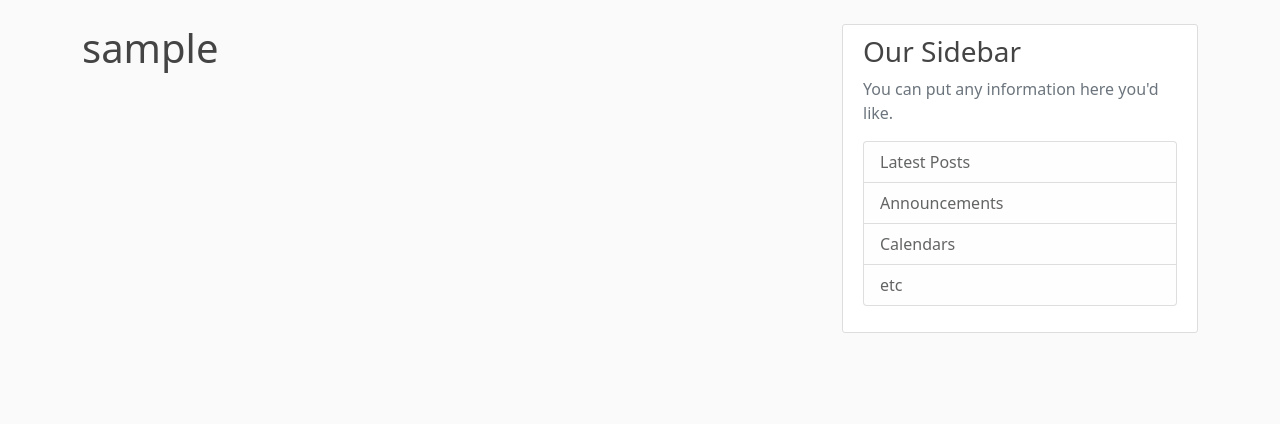
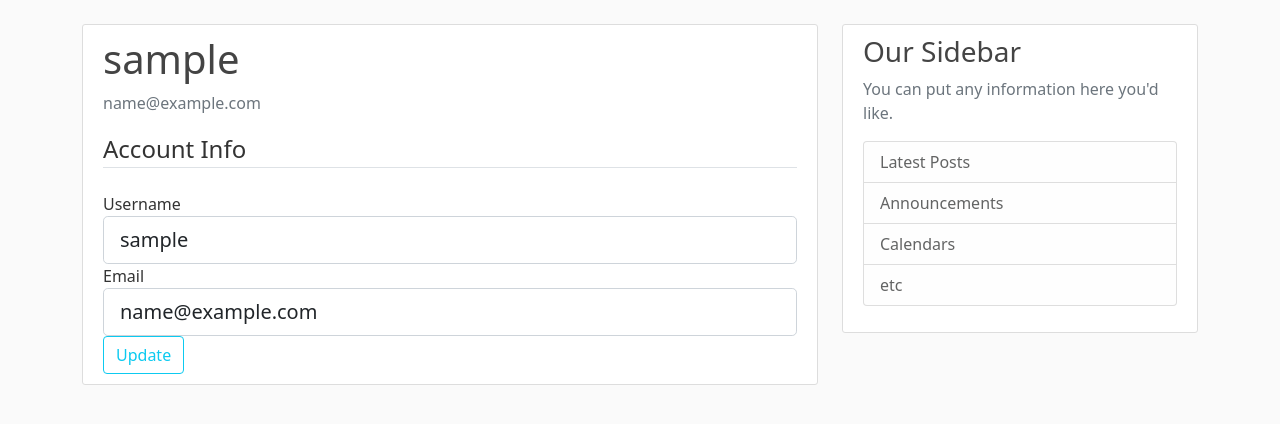
Before and after one commit to DanLanfear/FlaskRecipeApp, a Flask app: page /account in a window 1280 px wide. Shown: the part 56-480 px from the top of the page. Run offline with Flask 2, Linux system fonts and the light colour scheme; the visitor is signed in with stand-in values (Sample User, id 1); data comes from the database, SQL or seed files in the repository.

Commit message:
functional account page

```diff
--- a/Flask_Recipe/flaskrecipe/forms.py
+++ b/Flask_Recipe/flaskrecipe/forms.py
@@ -1,7 +1,9 @@
+from locale import currency
 from flask_wtf import FlaskForm
 from wtforms import StringField, BooleanField, PasswordField, SubmitField
 from wtforms.validators import DataRequired, Length, Email, EqualTo, ValidationError
 from flaskrecipe.models import User
+from flask_login import current_user
 
 
 class RegistrationForm(FlaskForm):
@@ -34,3 +36,24 @@ class LoginForm(FlaskForm):
         validators=[DataRequired()])
     remember = BooleanField('Remember Me')
     submit = SubmitField('Log In')
+
+
+class UpdateAccountForm(FlaskForm):
+    username = StringField('Username',
+        validators=[DataRequired(),Length(min=2,max=20)])
+    email = StringField('Email',
+        validators=[DataRequired(), Email()])
+
+    submit = SubmitField('Update')
+
+    def validate_username(self, username):
+        if username.data != current_user.username:
+            user = User.query.filter_by(username=username.data).first()
+            if user:
+                raise ValidationError('Username has been taken already. Choose a different one.')
+
+    def validate_email(self, email):
+        if email.data != current_user.email:
+            user = User.query.filter_by(email=email.data).first()
+            if user:
+                raise ValidationError('Email has been used already. Choose a different one.')
--- a/Flask_Recipe/flaskrecipe/routes.py
+++ b/Flask_Recipe/flaskrecipe/routes.py
@@ -1,6 +1,6 @@
 from flask import render_template, url_for, flash, redirect, request
 from flaskrecipe.models import User, Recipe, Ingredient, Step
-from flaskrecipe.forms import RegistrationForm, LoginForm
+from flaskrecipe.forms import RegistrationForm, LoginForm, UpdateAccountForm
 from flaskrecipe import app, db, bcrypt
 from flask_login import login_user, current_user, logout_user, login_required
 
@@ -92,7 +92,17 @@ def logout():
     return redirect(url_for('home'))
 
 
-@app.route("/account")
+@app.route("/account", methods=['GET','POST'])
 @login_required
 def account():
-    return render_template('account.html', title='Account')
+    form = UpdateAccountForm()
+    if form.validate_on_submit():
+        current_user.username = form.username.data
+        current_user.email = form.email.data
+        db.session.commit()
+        flash('Your account has been updated', 'success')
+        return redirect(url_for('account'))
+    elif request.method == 'GET':
+        form.username.data = current_user.username
+        form.email.data = current_user.email
+    return render_template('account.html', title='Account', form=form)
--- a/Flask_Recipe/flaskrecipe/templates/account.html
+++ b/Flask_Recipe/flaskrecipe/templates/account.html
@@ -1,6 +1,50 @@
 {% extends "layout.html" %}
 {% block content %}
-<h1>
-    {{ current_user.username }}
-</h1>
+<div class="content-section">
+    <div class="media">
+      <div class="media-body">
+        <h2 class="account-heading">{{current_user.username}}</h2>
+        <p class="text-secondary">{{current_user.email}}</p>
+      </div>
+    </div>
+    <form method="POST", action="", enctype="multipart/form-data">
+        {{ form.hidden_tag() }}
+        <fieldset class="form-group">
+            <legend class="border-bottom mb-4">Account Info</legend>
+            <div class="form-group">
+                {{ form.username.label(class="form-control-label") }}
+
+                {% if form.username.errors %}
+                    {{ form.username(class="form-control form-control-lg is-invalid") }}
+                    <div class="invalid-feedback">
+                        {% for error in form.username.errors %}
+                            <span>{{ error }}</span>
+                        {% endfor %}
+                    </div>
+                {% else %}
+                    {{ form.username(class="form-control form-control-lg") }}
+                {% endif %}
+            </div>
+
+            <div class="form-group">
+                {{ form.email.label(class="form-control-label") }}
+
+                {% if form.email.errors %}
+                {{ form.email(class="form-control form-control-lg is-invalid") }}
+                <div class="invalid-feedback">
+                    {% for error in form.email.errors %}
+                        <span>{{ error }}</span>
+                    {% endfor %}
+                </div>
+            {% else %}
+                {{ form.email(class="form-control form-control-lg") }}
+            {% endif %}
+            </div>
+
+        </fieldset>
+        <div class="form-group">
+            {{ form.submit(class="btn btn-outline-info") }}
+        </div>
+    </form>
+  </div>
 {% endblock content %}
```
